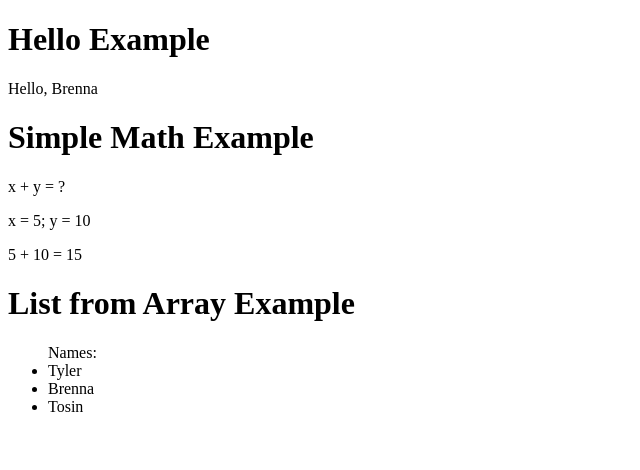
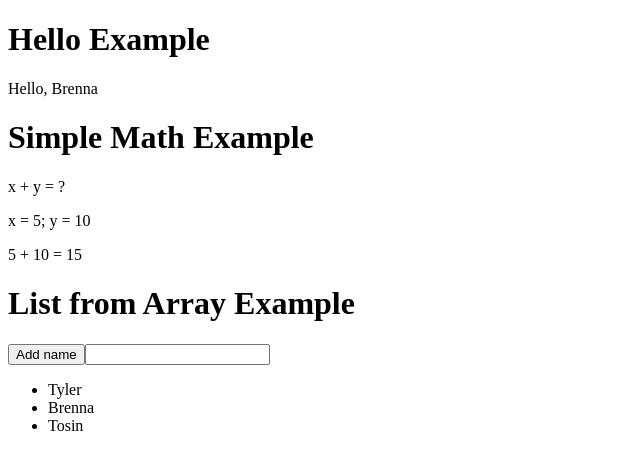
Before and after one commit to bwennuh/learning-vue, a plain HTML site: page index.html in a window 1280 px wide. Shown: the whole page, without its empty margins (0-640 px from the left). Drawn offline with Linux system fonts and the light colour scheme.

Commit message:
✏️  add name to array list only when name input is not empty

```diff
--- a/app.js
+++ b/app.js
@@ -4,13 +4,17 @@ let rootComponent = {
     return {
       myName: "Brenna",
       names: ["Tyler", "Brenna", "Tosin"],
+      newName: "",
       x: 5,
       y: 10,
     }
   },
   methods: {
     addName(name) {
-      this.names.push(name)
+      if (name !== "") {
+        this.names.push(name)
+        this.newName = ""
+      }
     }
   }
 }
--- a/index.html
+++ b/index.html
@@ -18,7 +18,9 @@
         <!-- This is known as declarative programming in HTML -->
 
         <h1>List from Array Example</h1>
-        <ul>Names:
+        <button v-on:click="addName(newName)">Add name</button>
+        <input type="text" v-model="newName" />
+        <ul>
           <li v-for="name in names">
             {{ name }}
           </li>
```
